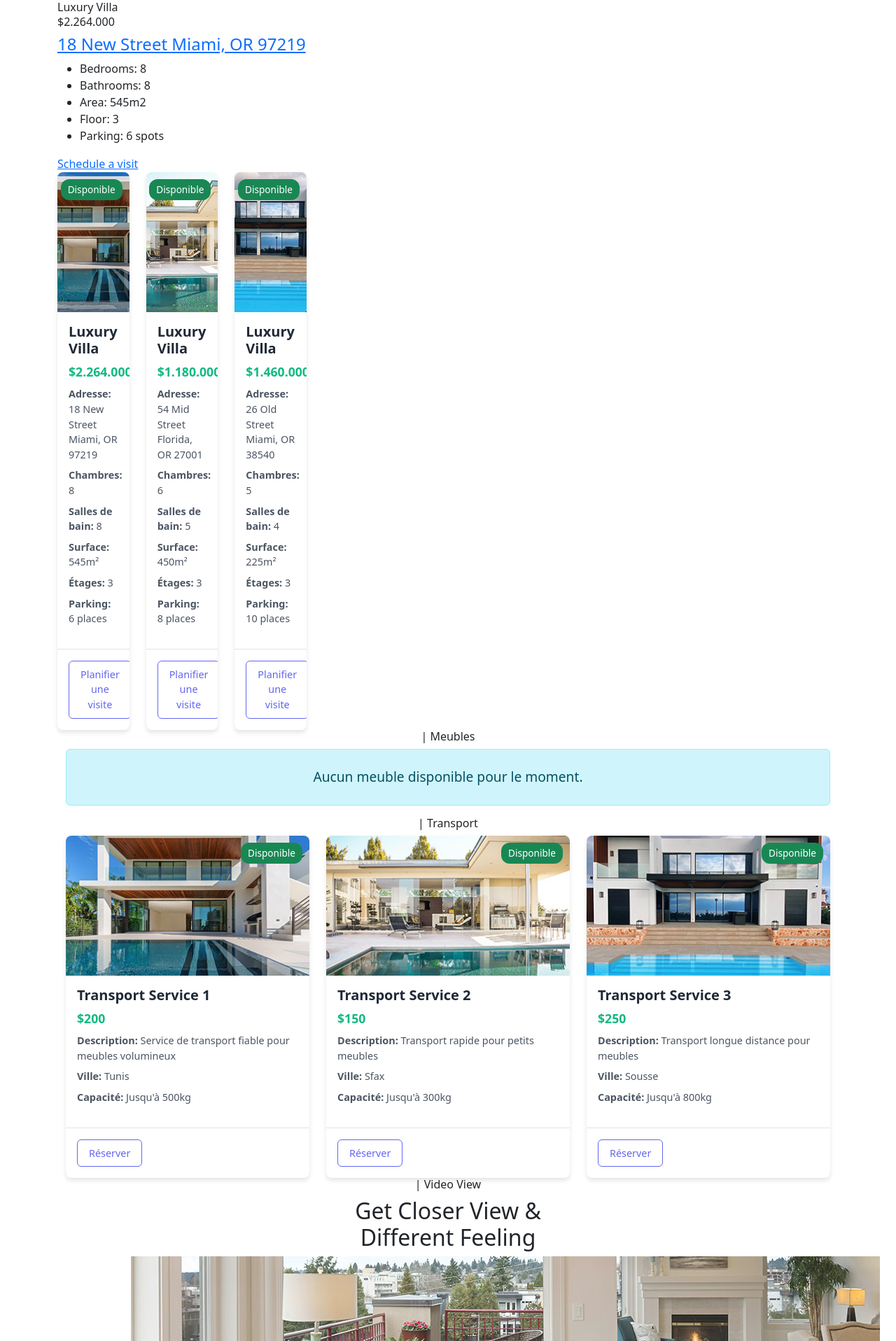
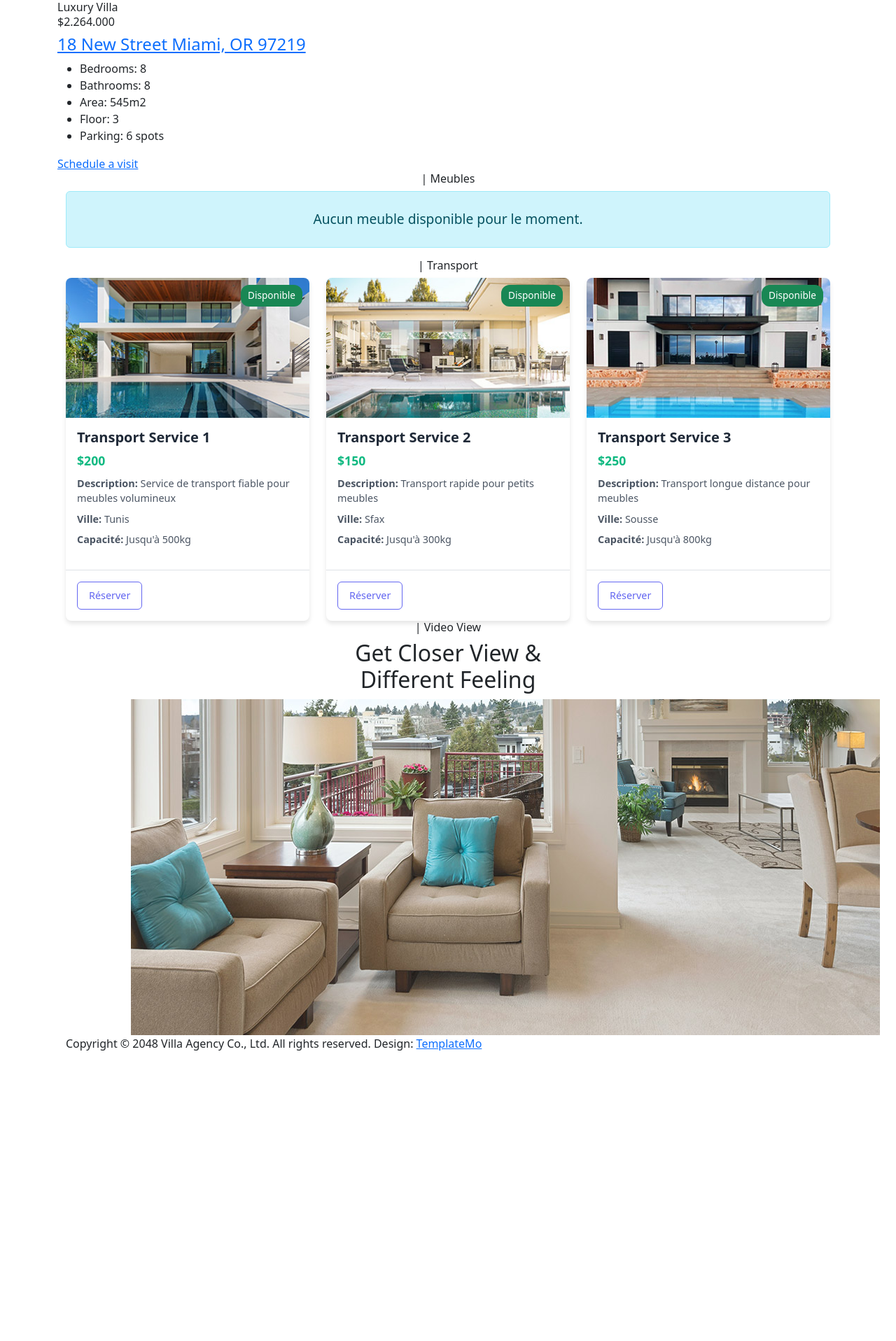
Before and after one commit to NawelDorrije/PIDEV_WEB_STUDAR, a Symfony app: template templates/home/index.html.twig in a window 1280 px wide. Shown: the part 685-2601 px from the top of the page at 70% size. After the commit the page ends 2186 px from the top, so only its background shows below. Run offline with Twig, Linux system fonts and the light colour scheme; the template is opened without the code that fills it, so the values that code supplies are empty; some libraries are stand-ins or nearby versions.

Commit message:
intégration avrc nour choc

```diff
--- a/templates/base.html.twig
+++ b/templates/base.html.twig
@@ -104,24 +104,24 @@
                                             <ul class="dropdown-menu" aria-labelledby="servicesDropdownAdmin">
                                                 <li><a class="dropdown-item" href="{{ path('app_home') }}">Meubles</a></li>
                                                 <li><a class="dropdown-item" href="{{ path('app_home') }}">Transports</a></li>
-                                                <li><a class="dropdown-item" href="{{ path('app_logement_index') }}">Logements</a></li>
+                                                <li><a class="dropdown-item" href="{{ path('app_admin_dashboard') }}">Logements</a></li>
                                             </ul>
                                         </li>
                                         <li class="dropdown {{ app.request.get('_route') starts with 'app_rendezvous_' ? 'active' }}">
     <a href="#">Agenda <i class="fa fa-caret-down"></i></a>
     <ul class="dropdown-menu">
         <li class="{{ app.request.get('_route') == 'app_rendezvous_index' ? 'active' }}">
-            <a href="{{ path('app_rendezvous_index') }}">
+            <a href="{{ path('app_rendezvous_index_ADMIN') }}">
                 <i class="fas fa-calendar-day mr-2"></i> Rendez-vous
             </a>
         </li>
          <li class="{{ app.request.get('_route') == 'app_reservation_logement_index' ? 'active' }}">
-            <a href="{{ path('app_reservation_logement_index') }}">
+            <a href="{{ path('app_rendezvous_index_ADMIN') }}">
                 <i class="fas fa-bed mr-2"></i> Réservation des logements
             </a>
         </li>
 <li class="{{ app.request.get('_route') == 'app_reservation_transport_index' ? 'active' }}">
-    <a href="{{ path('app_reservation_transport_index') }}">
+    <a href="{{ path('app_rendezvous_index_ADMIN') }}">
         <i class="fas fa-bus mr-2"></i> Réservation des transporteurs
     </a>
 </li>
@@ -141,7 +141,7 @@
                                                 Services
                                             </a>
                                             <ul class="dropdown-menu" aria-labelledby="servicesDropdown">
-                                                <li><a class="dropdown-item" href="{{ path('app_home') }}">Logements</a></li>
+                                                <li><a class="dropdown-item" href="{{ path('app_logement_index') }}">Logements</a></li>
 
                                                 <li><a class="dropdown-item" href="{{ path('app_gestion_meubles_a_acheter') }}">Meubles</a></li>
                                                 <li><a class="dropdown-item" href="{{ path('app_home') }}">Transports</a></li>
--- a/templates/home/index.html.twig
+++ b/templates/home/index.html.twig
@@ -396,77 +396,7 @@
               <a href="{{ path('app_rendezvous_new') }}" >Schedule a visit</a>
             </div>
         </div>
-        <div class="row g-4">
-            <div class="col-lg-4 col-md-6">
-                <div class="furniture-card">
-                    <div class="furniture-image">
-                        <img src="{{ asset('assets/images/property-01.jpg') }}" alt="Luxury Villa" class="img-fluid">
-                        <span class="status-badge bg-success">Disponible</span>
-                    </div>
-                    <div class="furniture-body p-3">
-                        <h5 class="furniture-title">Luxury Villa</h5>
-                        <p class="furniture-price">$2.264.000</p>
-                        <ul class="furniture-details list-unstyled">
-                            <li><strong>Adresse:</strong> 18 New Street Miami, OR 97219</li>
-                            <li><strong>Chambres:</strong> 8</li>
-                            <li><strong>Salles de bain:</strong> 8</li>
-                            <li><strong>Surface:</strong> 545m²</li>
-                            <li><strong>Étages:</strong> 3</li>
-                            <li><strong>Parking:</strong> 6 places</li>
-                        </ul>
-                    </div>
-                    <div class="furniture-actions p-3 border-top d-flex justify-content-between">
-                        <a href="#" class="btn btn-outline-primary btn-sm">Planifier une visite</a>
-                    </div>
-                </div>
-            </div>
-            <div class="col-lg-4 col-md-6">
-                <div class="furniture-card">
-                    <div class="furniture-image">
-                        <img src="{{ asset('assets/images/property-02.jpg') }}" alt="Luxury Villa" class="img-fluid">
-                        <span class="status-badge bg-success">Disponible</span>
-                    </div>
-                    <div class="furniture-body p-3">
-                        <h5 class="furniture-title">Luxury Villa</h5>
-                        <p class="furniture-price">$1.180.000</p>
-                        <ul class="furniture-details list-unstyled">
-                            <li><strong>Adresse:</strong> 54 Mid Street Florida, OR 27001</li>
-                            <li><strong>Chambres:</strong> 6</li>
-                            <li><strong>Salles de bain:</strong> 5</li>
-                            <li><strong>Surface:</strong> 450m²</li>
-                            <li><strong>Étages:</strong> 3</li>
-                            <li><strong>Parking:</strong> 8 places</li>
-                        </ul>
-                    </div>
-                    <div class="furniture-actions p-3 border-top d-flex justify-content-between">
-                        <a href="#" class="btn btn-outline-primary btn-sm">Planifier une visite</a>
-                    </div>
-                </div>
-            </div>
-            <div class="col-lg-4 col-md-6">
-                <div class="furniture-card">
-                    <div class="furniture-image">
-                        <img src="{{ asset('assets/images/property-03.jpg') }}" alt="Luxury Villa" class="img-fluid">
-                        <span class="status-badge bg-success">Disponible</span>
-                    </div>
-                    <div class="furniture-body p-3">
-                        <h5 class="furniture-title">Luxury Villa</h5>
-                        <p class="furniture-price">$1.460.000</p>
-                        <ul class="furniture-details list-unstyled">
-                            <li><strong>Adresse:</strong> 26 Old Street Miami, OR 38540</li>
-                            <li><strong>Chambres:</strong> 5</li>
-                            <li><strong>Salles de bain:</strong> 4</li>
-                            <li><strong>Surface:</strong> 225m²</li>
-                            <li><strong>Étages:</strong> 3</li>
-                            <li><strong>Parking:</strong> 10 places</li>
-                        </ul>
-                    </div>
-                    <div class="furniture-actions p-3 border-top d-flex justify-content-between">
-                        <a href="#" class="btn btn-outline-primary btn-sm">Planifier une visite</a>
-                    </div>
-                </div>
-            </div>
-        </div>
+
     </div>
 </div>
 
--- a/templates/rendezvous/edit.html.twig
+++ b/templates/rendezvous/edit.html.twig
@@ -162,7 +162,7 @@
 {{ form_start(form, {
     'attr': {
         'class': 'rendezvous-form',
-        'novalidate': 'novalidate'  <!-- Ceci désactive la validation HTML5 -->
+        'novalidate': 'novalidate'
     }
 }) }}                        <div class="form-row">
                             <div class="form-group">
```
Also changed, not shown: 1 other file.
